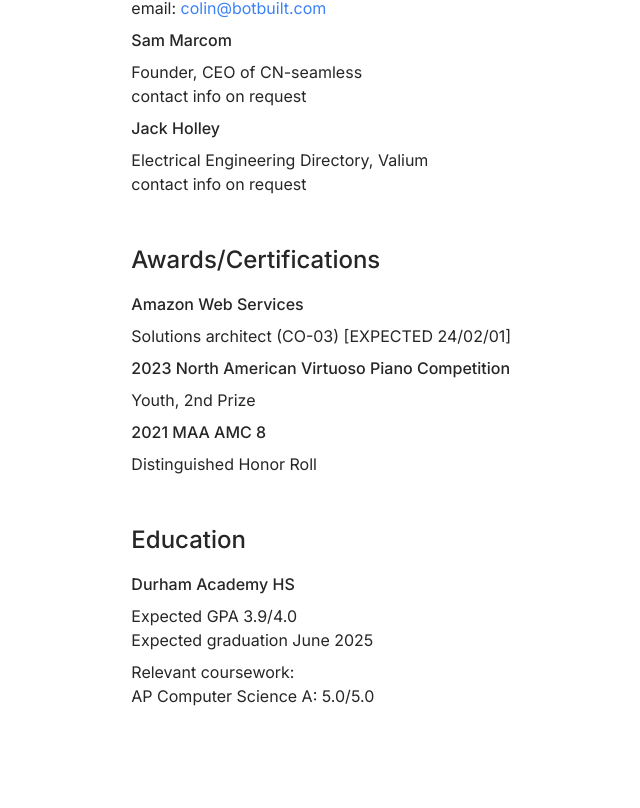
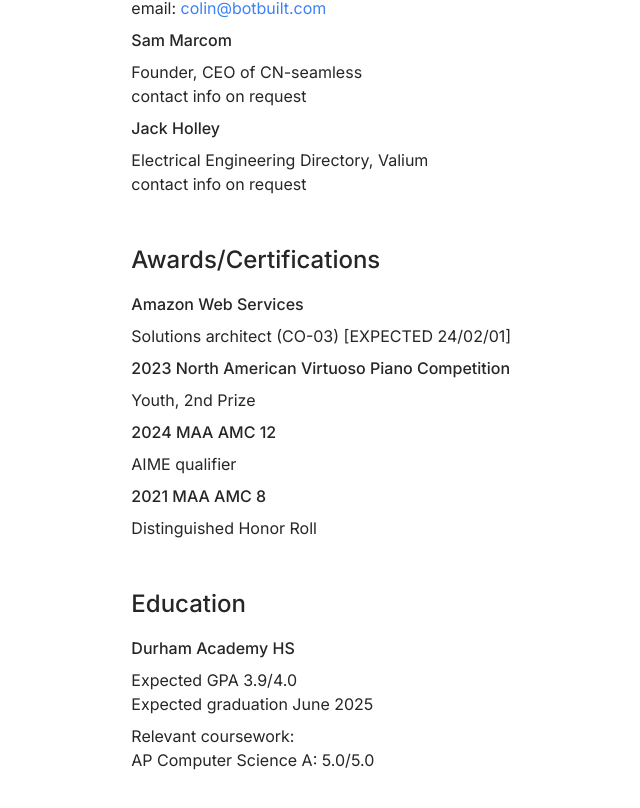
Before and after one commit to a-me-lia/matthew, a Next.js app: page / in a window 1280 px wide. Shown: the part 3121-3929 px from the top of the page, without its empty margins (82-722 px from the left). Built offline with nearby package versions, Linux system fonts and the light colour scheme; no server answers.

Commit message:
sdgwertg
Signed-off-by: emelia paisley <emelia@emelia.pl>

```diff
--- a/src/app/page.tsx
+++ b/src/app/page.tsx
@@ -92,6 +92,8 @@ export default function Home() {
     <p className="mb-2">Solutions architect (CO-03) [EXPECTED 24/02/01]</p>
     <h3 className="mb-2 mt-2 font-medium">2023 North American Virtuoso Piano Competition</h3>
     <p className="mb-2">Youth, 2nd Prize</p>
+    <h3 className="mb-2 mt-2 font-medium">2024 MAA AMC 12</h3>
+    <p className="mb-2">AIME qualifier</p>
     <h3 className="mb-2 mt-2 font-medium">2021 MAA AMC 8</h3>
     <p className="mb-2">Distinguished Honor Roll</p>
     <h2 className="mt-12 mb-4 font-medium text-2xl">Education</h2>
```
